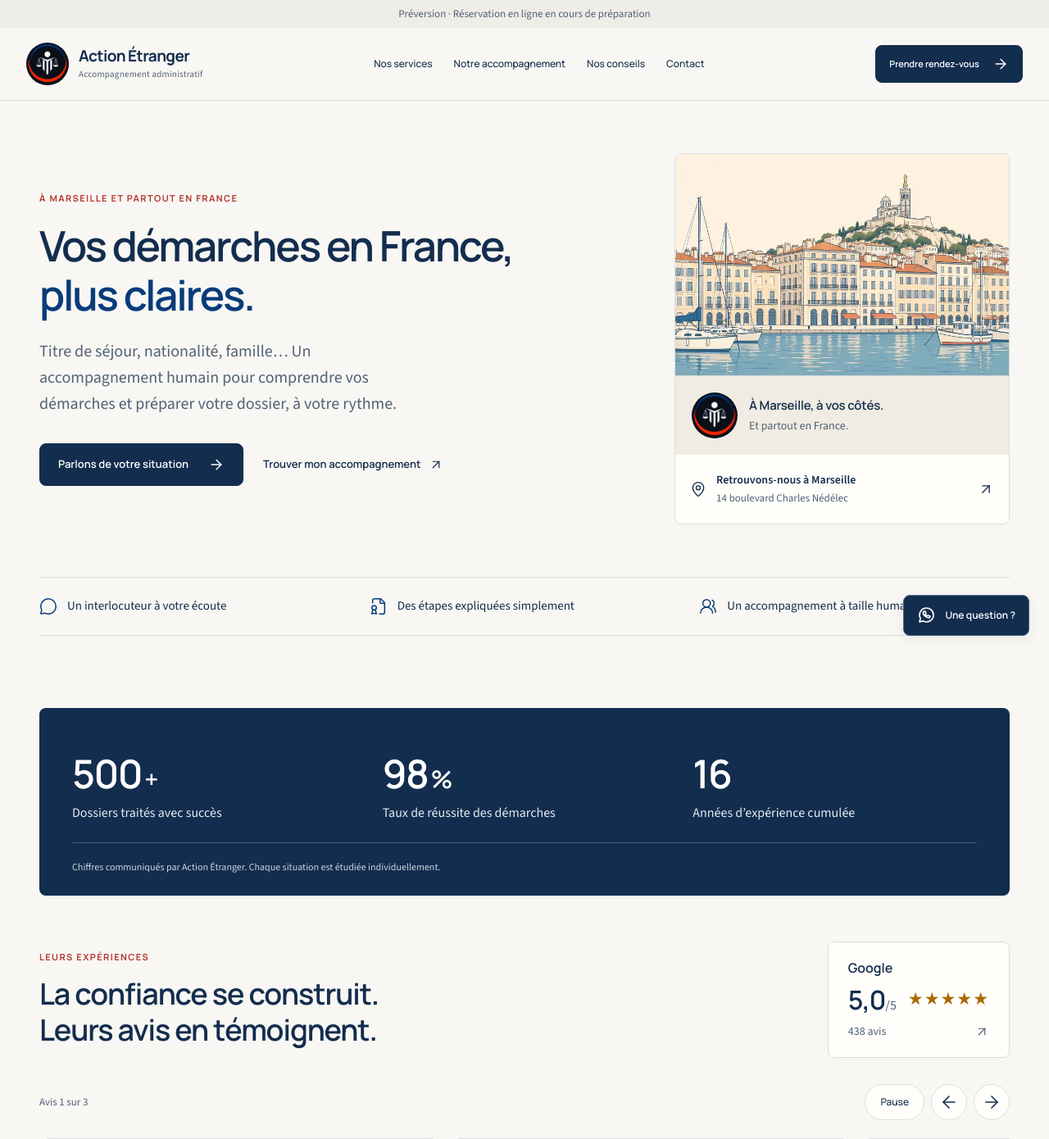
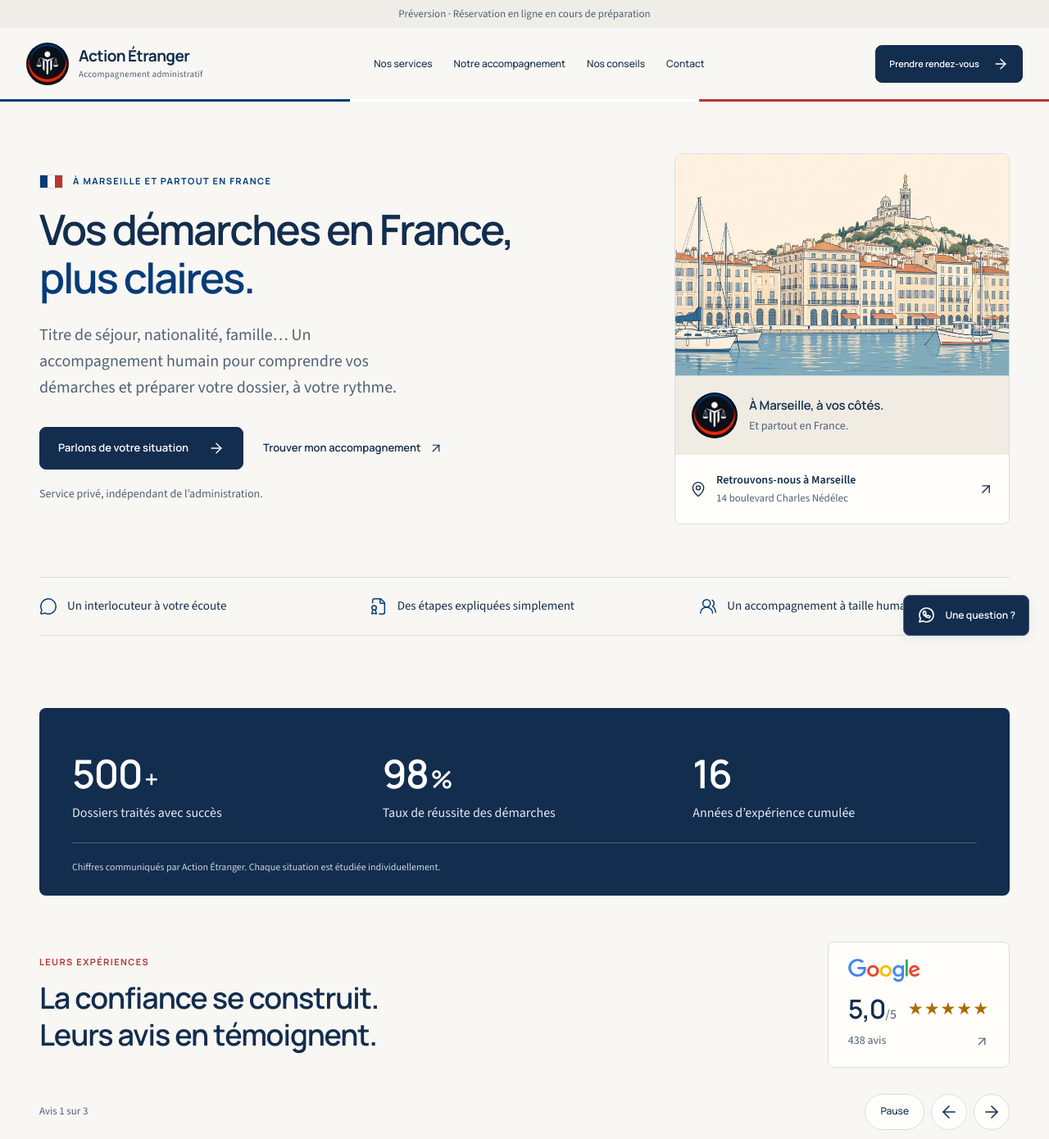
Before and after one commit to zak1200/action, a PHP site: page / in a window 1280 px wide. Shown: the top 1390 px of the page at 82% size. Run offline with PHP 8.4, Linux system fonts and the light colour scheme; some libraries are stand-ins or nearby versions.

Commit message:
Refine service headings, Google wordmark and French brand details

```diff
--- a/index.html
+++ b/index.html
@@ -33,7 +33,7 @@
       type="font/woff2"
       crossorigin
     />
-    <link rel="stylesheet" href="style.css?v=20261121-booking" />
+    <link rel="stylesheet" href="style.css?v=20261123-france" />
     <script src="app.js?v=20261121-booking" defer></script>
     <script src="booking.js?v=20261121-booking" defer></script>
     <script src="admin.js?v=20261121-booking" defer></script>
@@ -100,6 +100,9 @@
                 <span data-ui-icon="arrow-up-right"></span
               ></a>
             </div>
+            <p class="hero-status">
+              Service privé, indépendant de l’administration.
+            </p>
           </div>
           <aside class="hero-brand" aria-label="Action Étranger à Marseille">
             <img
@@ -188,7 +191,15 @@
               target="_blank"
               rel="noopener noreferrer"
             >
-              <span class="google-label">Google</span>
+              <img
+                class="google-label"
+                src="assets/google-wordmark.png"
+                alt="Google"
+                width="544"
+                height="184"
+                loading="lazy"
+                decoding="async"
+              />
               <span class="rating-line"
                 ><strong>5,0<span>/5</span></strong
                 ><span class="review-stars" aria-hidden="true"
--- a/style.css
+++ b/style.css
@@ -362,6 +362,19 @@ strong {
   background: var(--paper);
   border-bottom: 1px solid var(--line);
 }
+.site-header::after {
+  content: "";
+  position: absolute;
+  inset: auto 0 -2px;
+  height: 3px;
+  background: linear-gradient(
+    to right,
+    var(--blue) 0 33.333%,
+    #fff 33.333% 66.667%,
+    var(--red) 66.667%
+  );
+  pointer-events: none;
+}
 .header-inner {
   width: min(1296px, calc(100% - 64px));
   margin: auto;
@@ -503,6 +516,31 @@ nav > a[aria-current]:after {
 .hero h1 span {
   color: var(--blue);
 }
+.hero .eyebrow {
+  display: flex;
+  align-items: center;
+  gap: 12px;
+  color: var(--blue);
+}
+.hero .eyebrow::before {
+  content: "";
+  width: 27px;
+  height: 15px;
+  flex: 0 0 27px;
+  border: 1px solid var(--line);
+  background: linear-gradient(
+    to right,
+    var(--blue) 0 33.333%,
+    #fff 33.333% 66.667%,
+    var(--red) 66.667%
+  );
+}
+.hero-status {
+  margin-top: 20px;
+  color: var(--muted);
+  font-size: 14px;
+  line-height: 1.5;
+}
 .lead {
   font-size: 20px;
   line-height: 1.6;
@@ -693,7 +731,11 @@ nav > a[aria-current]:after {
   border-color: var(--blue);
 }
 .google-label {
-  font: 600 16px/1.4 var(--heading);
+  display: block;
+  width: 88px;
+  height: auto;
+  margin-bottom: 4px;
+  object-fit: contain;
 }
 .rating-line {
   display: flex;
@@ -930,6 +972,7 @@ nav > a[aria-current]:after {
 .service-card h3 {
   margin-top: 2px;
   margin-bottom: 10px;
+  font-weight: 700;
 }
 .service-card p {
   font-size: 17px;
```
Also changed, not shown: docs/REDESIGN.md (+8 -0 lines), assets/google-wordmark.png (added).
